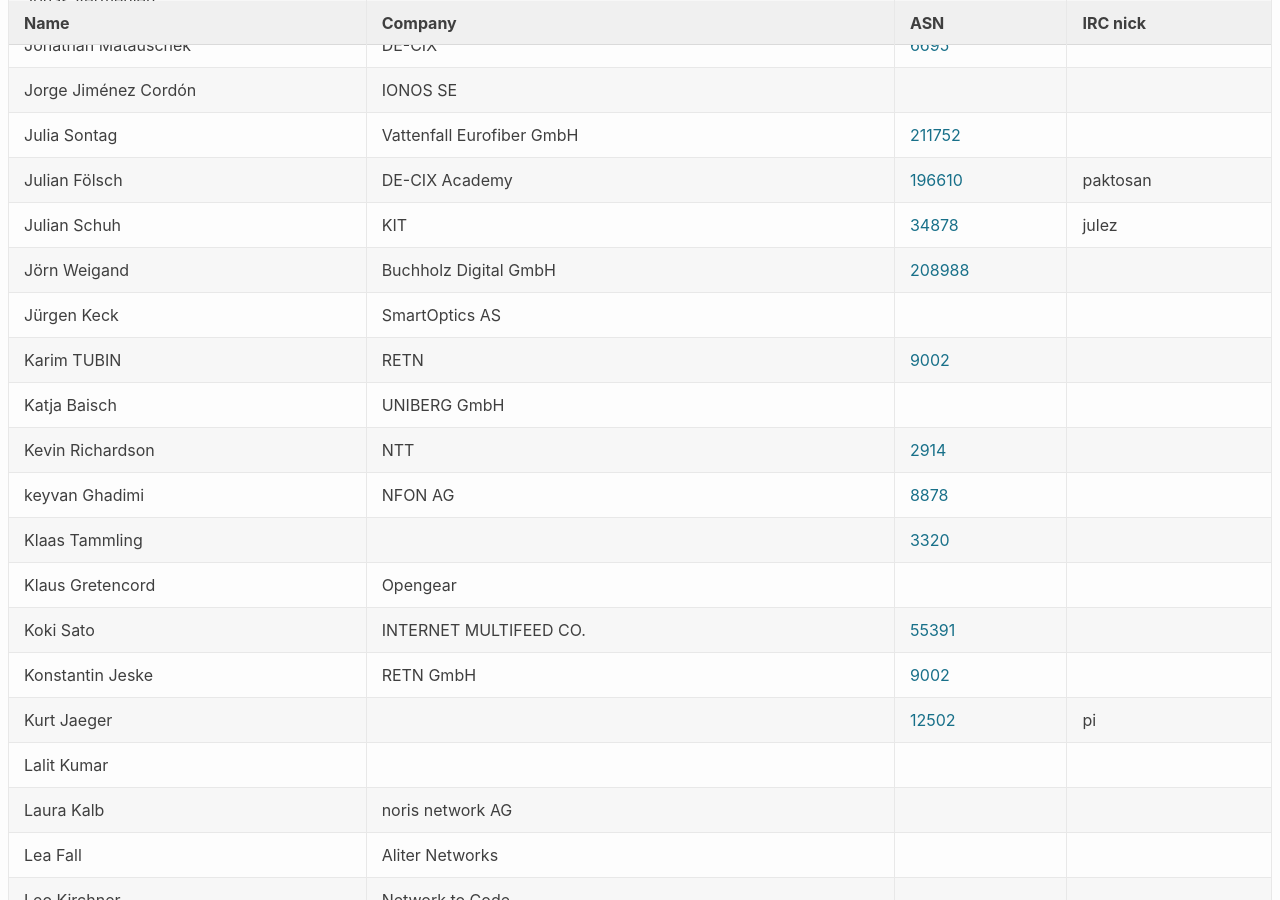
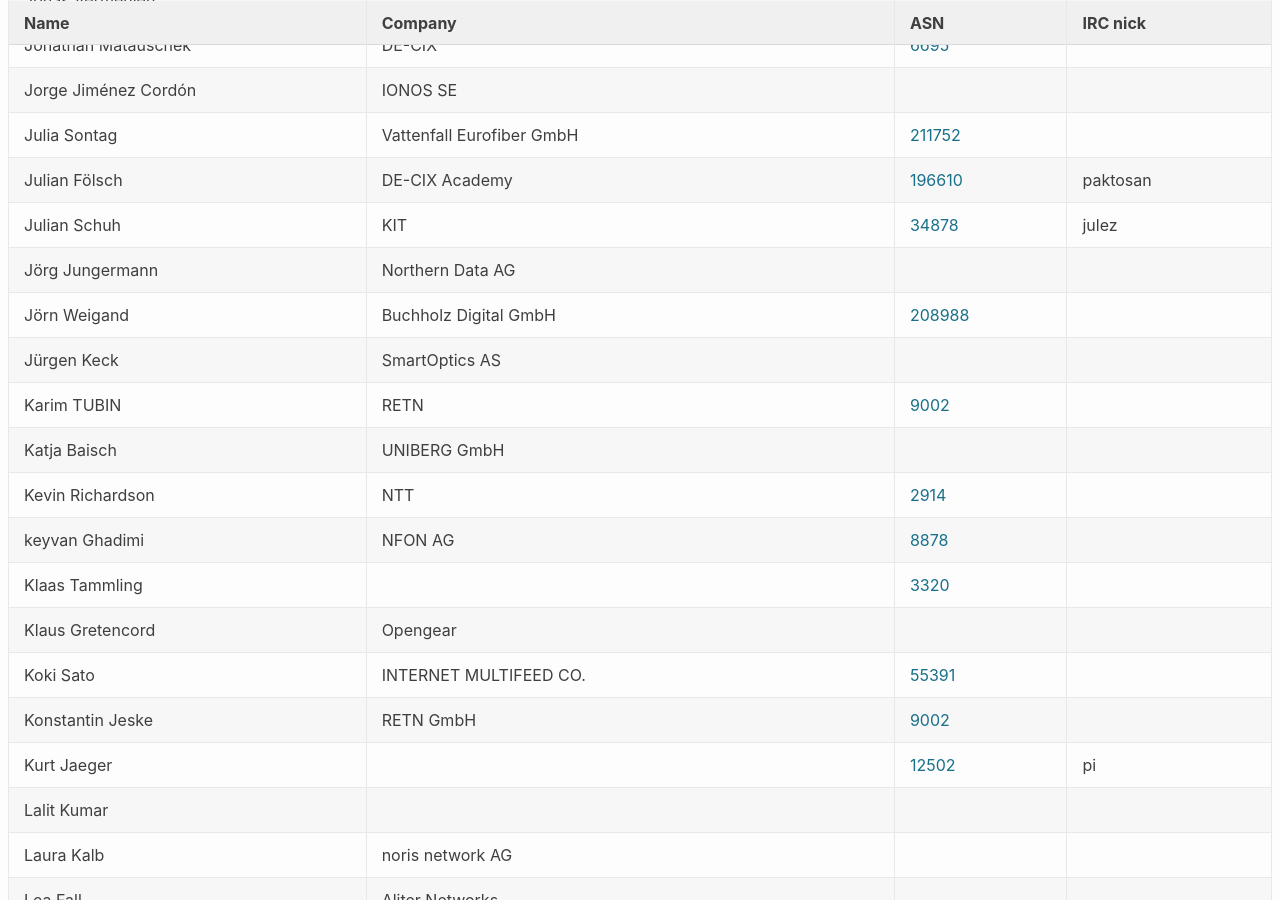
Before and after one commit to denog/pretix-attendeelist, a Jekyll site: the page built from denog14/index.md, in a window 1280 px wide and 900 px high, scrolled down 6184 px. Built offline with Jekyll 4.4.1, drawn with Linux system fonts in a browser that asks for light colours.

Commit message:
Latest data: Fri Nov 11 14:10:56 UTC 2022

```diff
--- a/_data/attendees_denog14_onsite.json
+++ b/_data/attendees_denog14_onsite.json
@@ -816,6 +816,12 @@
     "asn": null
   },
   {
+    "name": "Jörg Jungermann",
+    "company": "Northern Data AG",
+    "irc": null,
+    "asn": null
+  },
+  {
     "name": "Jörn Weigand",
     "company": "Buchholz Digital GmbH",
     "irc": null,
```
